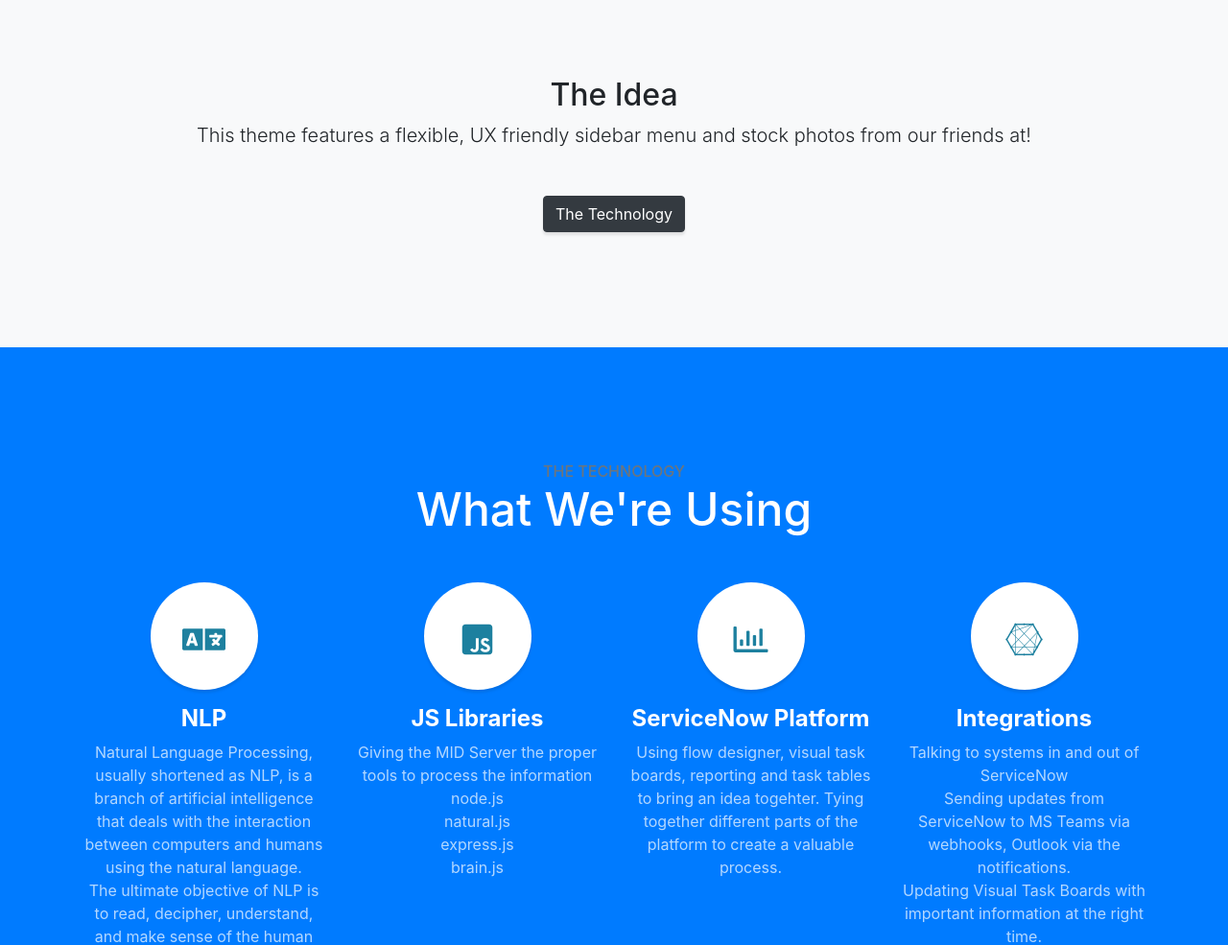
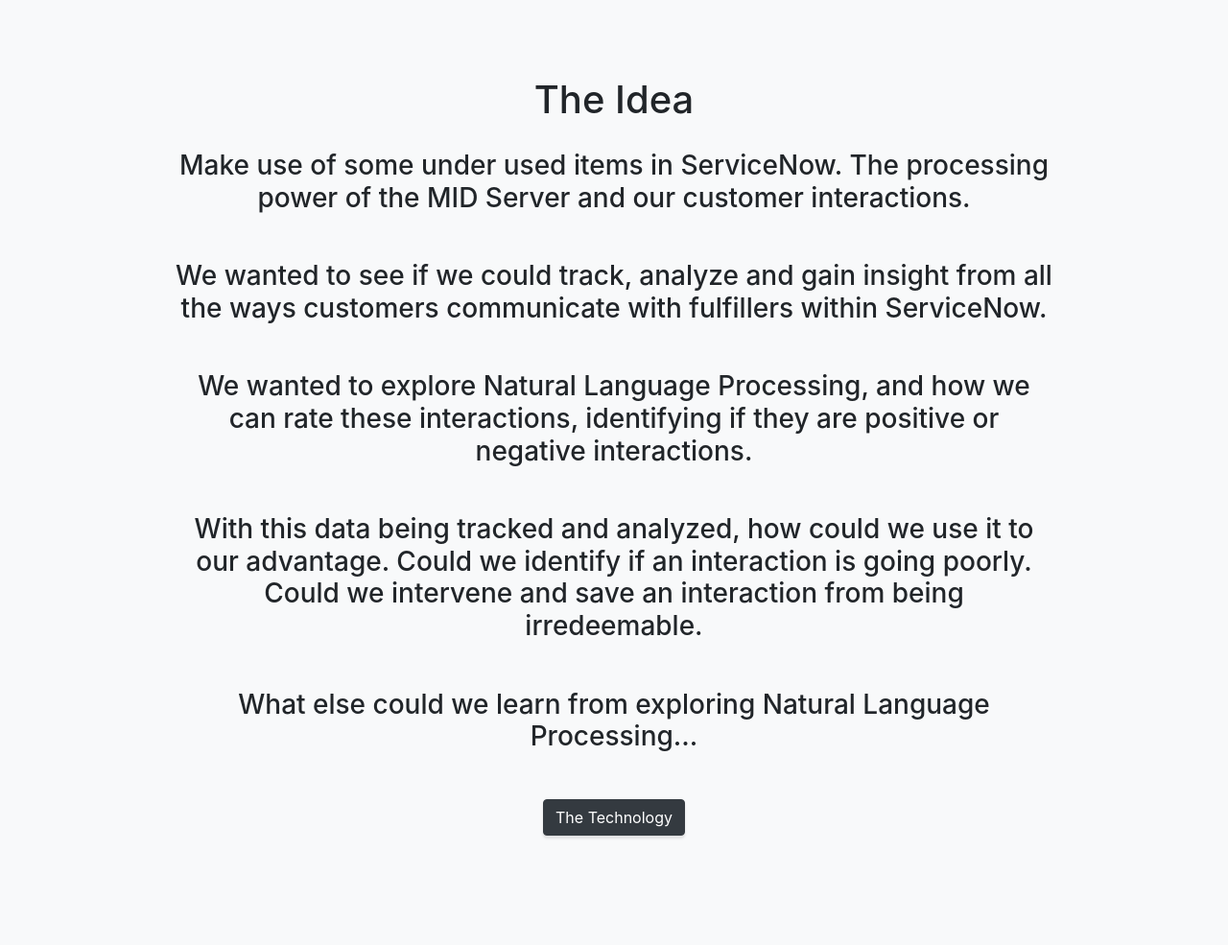
Before and after one commit to baesk/SenseIT, a website with bundled scripts: page index.html in a window 1280 px wide. Shown: the part 840-1825 px from the top of the page at 96% size. Built offline with nearby package versions, Linux system fonts and the light colour scheme.

Commit message:
Update index.html

```diff
--- a/index.html
+++ b/index.html
@@ -66,8 +66,13 @@
     <div class="container text-center">
       <div class="row">
         <div class="col-lg-10 mx-auto">
-          <h2>The Idea</h2>
-          <p class="lead mb-5">This theme features a flexible, UX friendly sidebar menu and stock photos from our friends at!</p>
+          <h1 class="mb-1">The Idea</h1>
+          <br>
+          <h3 class="mb-5">Make use of some under used items in ServiceNow. The processing power of the MID Server and our customer interactions.</h3>
+          <h3 class="mb-5">We wanted to see if we could track, analyze and gain insight from all the ways customers communicate with fulfillers within ServiceNow.</h3>
+          <h3 class="mb-5">We wanted to explore Natural Language Processing, and how we can rate these interactions, identifying if they are positive or negative interactions. </h3>
+          <h3 class="mb-5">With this data being tracked and analyzed, how could we use it to our advantage. Could we identify if an interaction is going poorly. Could we intervene and save an interaction from being irredeemable.</h3>
+          <h3 class="mb-5">What else could we learn from exploring Natural Language Processing...</h3>
           <a class="btn btn-dark btn-xl js-scroll-trigger" href="#services">The Technology</a>
         </div>
       </div>
@@ -124,6 +129,7 @@
           <p class="text-faded mb-0">Talking to systems in and out of ServiceNow</p>
           <p class="text-faded mb-0">Sending updates from ServiceNow to MS Teams via webhooks, Outlook via the notifications.</p>
           <p class="text-faded mb-0">Updating Visual Task Boards with important information at the right time.</p>
+        </div>
         </div>
       </div>
     </div>
```
